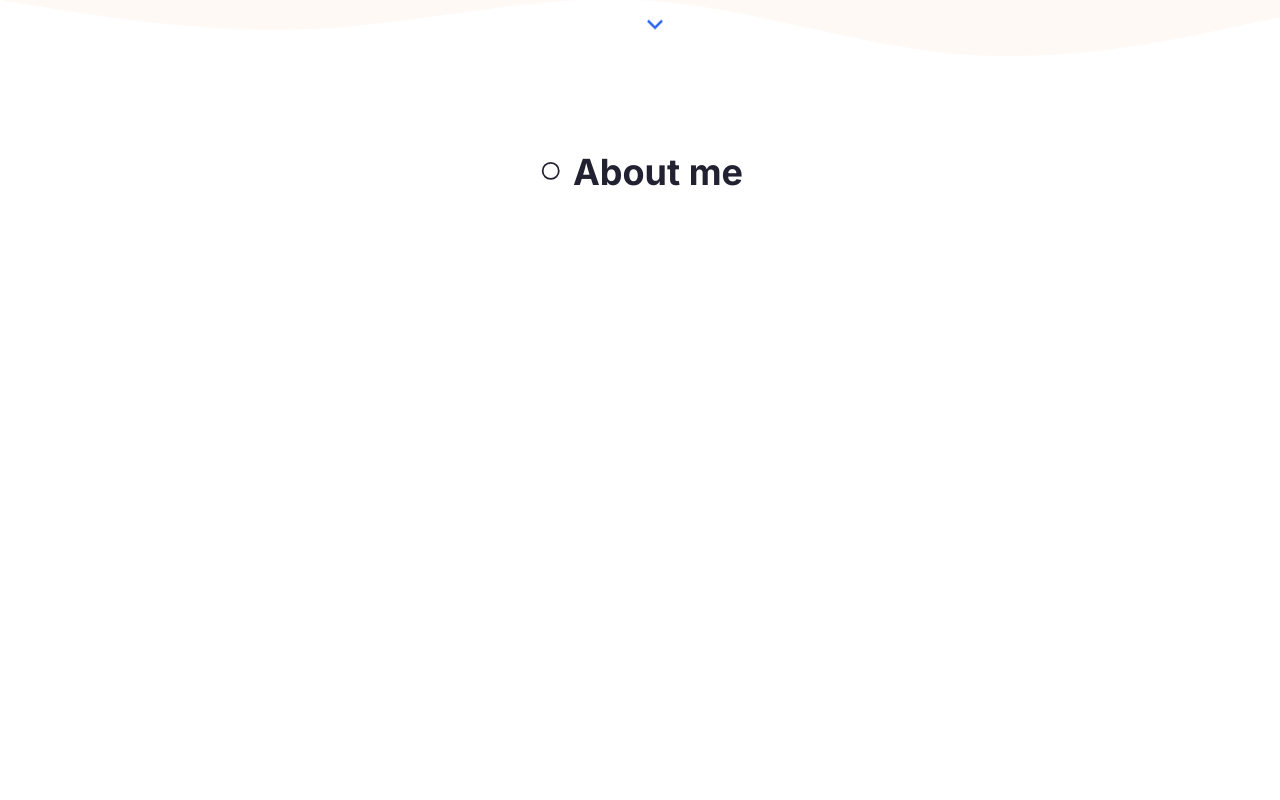
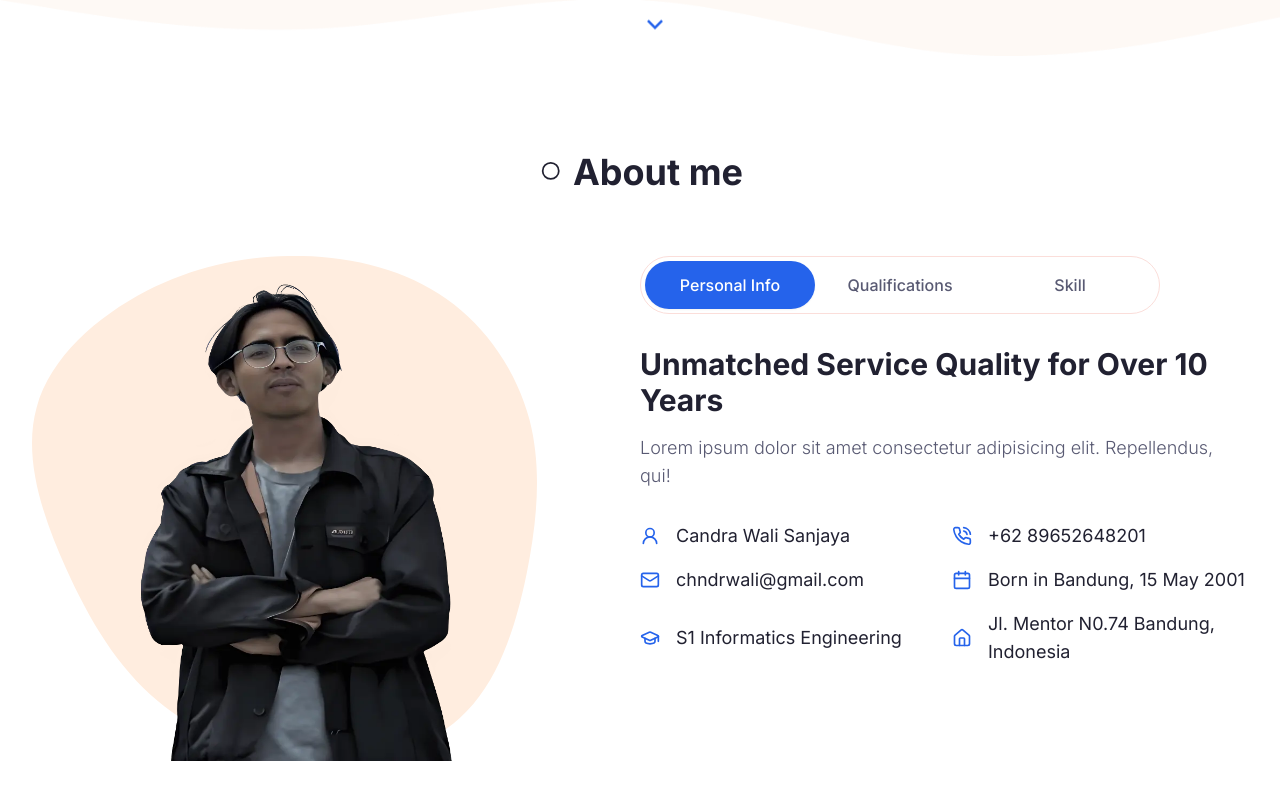
Before and after one commit to chndrwali/portfolio-v2, a Next.js app: page / in a window 1280 px wide. Shown: the part 705-1505 px from the top of the page. Built offline with nearby package versions, Linux system fonts and the light colour scheme.

Commit message:
add: table

```diff
--- a/app/globals.css
+++ b/app/globals.css
@@ -63,6 +63,17 @@
   @apply text-6xl xl:text-[60px] xl:leading-[70px] tracking-[-2px] font-bold;
 }
 
+.h2 {
+  @apply text-4xl font-bold;
+}
+
+.h3 {
+  @apply text-3xl font-bold;
+}
+
+.h4 {
+  @apply text-[22px] font-semibold;
+}
 .subtitle {
   @apply text-muted-foreground text-lg mb-8 font-light;
 }
--- a/components/About/About.jsx
+++ b/components/About/About.jsx
@@ -1,5 +1,4 @@
 import DevImg from '../Hero/DevImg';
-import Image from 'next/image';
 import { Tabs, TabsContent, TabsList, TabsTrigger } from '@/components/ui/tabs';
 import { User2, MailIcon, HomeIcon, PhoneCall, GraduationCap, Calendar, Briefcase } from 'lucide-react';
 
@@ -22,15 +21,11 @@
   },
   {
     icon: <GraduationCap size={20} />,
-    text: 'Informatics Engineering',
+    text: 'S1 Informatics Engineering',
   },
   {
     icon: <HomeIcon size={20} />,
     text: 'Jl. Mentor N0.74 Bandung, Indonesia',
-  },
-  {
-    icon: <User2 size={20} />,
-    text: 'Candra Wali Sanjaya',
   },
 ];
 
@@ -129,9 +124,47 @@
 
   console.log(getData(qualificationData, 'education'));
   return (
-    <section className='xl:h-[860px] pb-12 xl:py-24'>
-      <div className='container mx-auto'>
-        <h2 className='section-title mb-8 xl:mb-16 text-center mx-auto'>About me</h2>
+    <section className="xl:h-[860px] pb-12 xl:py-24">
+      <div className="container mx-auto">
+        <h2 className="section-title mb-8 xl:mb-16 text-center mx-auto">About me</h2>
+        <div className="flex flex-col xl:flex-row ">
+          <div className="hidden xl:flex flex-1 relative">
+            <DevImg containerStyles="bg-about_shape_light dark:bg-about_shape_dark w-[505px] h-[505px] bg-no-repeat relative" imgSrc="/hero/developer.webp" />
+          </div>
+          <div className="flex-1">
+            <Tabs defaultValue="personal">
+              <TabsList className="w-full grid xl:grid-cols-3 xl:max-w-[520px] xl:border dark:border-none ">
+                <TabsTrigger className="w-[162px] xl:w-auto" value="personal">
+                  Personal Info
+                </TabsTrigger>
+                <TabsTrigger className="w-[162px] xl:w-auto" value="qualifications">
+                  Qualifications
+                </TabsTrigger>
+                <TabsTrigger className="w-[162px] xl:w-auto" value="skills">
+                  Skill
+                </TabsTrigger>
+              </TabsList>
+              <div className="text-lg mt-12 xl:mt-8 ">
+                <TabsContent value="personal">
+                  <div className='text-center xl:text-left'>
+                    <h3 className="h3 mb-4">Unmatched Service Quality for Over 10 Years</h3>
+                    <p className="subtitle max-w-xl mx-auto xl:mx-0 ">Lorem ipsum dolor sit amet consectetur adipisicing elit. Repellendus, qui!</p>
+                    <div className='grid xl:grid-cols-2 gap-4 mb-12'>
+                        {infoData.map((item, index) =>{
+                            return <div key={index} className='flex items-center gap-x-4 mx-auto xl:mx-0'>
+                                <div className='text-primary'>{item.icon}</div>
+                                <div>{item.text}</div>
+                            </div>
+                        })}
+                    </div>
+                  </div>
+                </TabsContent>
+                <TabsContent value="qualifications">Qualifications</TabsContent>
+                <TabsContent value="skills">Skill</TabsContent>
+              </div>
+            </Tabs>
+          </div>
+        </div>
       </div>
     </section>
   );
--- a/components/ui/tabs.jsx
+++ b/components/ui/tabs.jsx
@@ -11,7 +11,7 @@
   <TabsPrimitive.List
     ref={ref}
     className={cn(
-      "inline-flex h-10 items-center justify-center rounded-md bg-muted p-1 text-muted-foreground",
+      "inline-flex items-center justify-center xl:bg-white p-1 text-muted-foreground rounded-[30px] dark:md:bg-secondary",
       className
     )}
     {...props} />
@@ -22,7 +22,7 @@
   <TabsPrimitive.Trigger
     ref={ref}
     className={cn(
-      "inline-flex items-center justify-center whitespace-nowrap rounded-sm px-3 py-1.5 text-sm font-medium ring-offset-background transition-all focus-visible:outline-none focus-visible:ring-2 focus-visible:ring-ring focus-visible:ring-offset-2 disabled:pointer-events-none disabled:opacity-50 data-[state=active]:bg-background data-[state=active]:text-foreground data-[state=active]:shadow-sm",
+      "inline-flex items-center justify-center whitespace-nowrap rounded-full px-3 py-1.5 text-base font-medium ring-offset-background transition-all focus-visible:outline-none focus-visible:ring-2 focus-visible:ring-ring focus-visible:ring-offset-2 disabled:pointer-events-none disabled:opacity-50 data-[state=active]:bg-primary data-[state=active]:text-white data-[state=active]:shadow-sm h-[48px] ",
       className
     )}
     {...props} />
--- a/tailwind.config.js
+++ b/tailwind.config.js
@@ -80,6 +80,8 @@
         hero_shape: 'url(/hero/shape-1.svg)',
         hero_shape2_light: 'url(/hero/shape-2-light.svg)',
         hero_shape2_dark: 'url(/hero/shape-2-dark.svg)',
+        about_shape_light: 'url(/about/shape-light.svg)',
+        about_shape_dark: 'url(/about/shape-dark.svg)',
         dots_light:('url(/dots-light.svg)'),
         dots_dark:('url(/dots-dark.svg)'),
       }
```
Also changed, not shown: public/about/developer.png (deleted).
